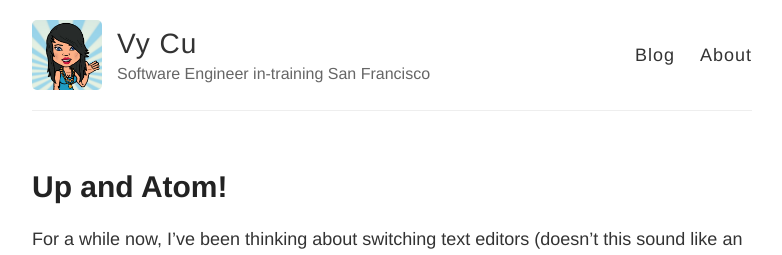
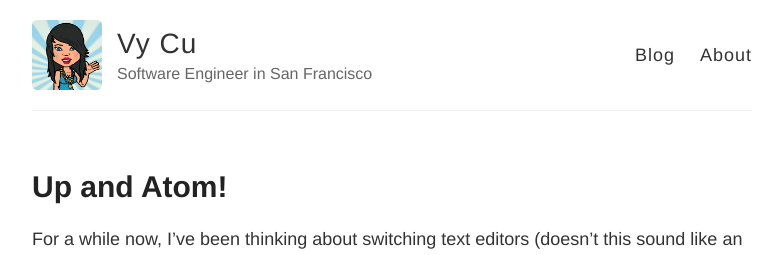
Before and after one commit to veeweeherman/veeweeherman.github.io, a Jekyll site: the page built from index.html, in a window 1280 px wide and 900 px high. Shown: the top 255 px of the window, without its empty margins (248-1030 px from the left). Built offline with Jekyll 4.4.1, drawn with Linux system fonts in a browser that asks for light colours; Markdown is read by kramdown in place of the engine named in the settings.

Commit message:
fixing profile

```diff
--- a/_config.yml
+++ b/_config.yml
@@ -6,7 +6,7 @@
 name: Vy Cu
 
 # Short bio or description (displayed in the header)
-description: Software Engineer in-training San Francisco
+description: Software Engineer in San Francisco
 
 # URL of your avatar or profile pic (you could use your GitHub profile pic)
 avatar: /images/bluedressavatar.jpg
```
